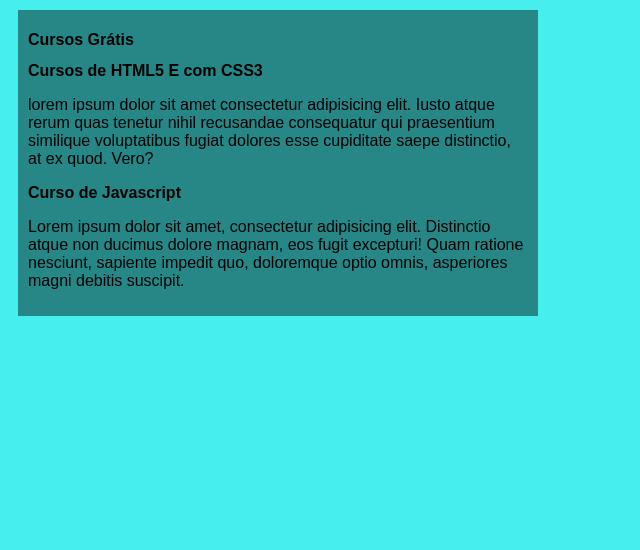
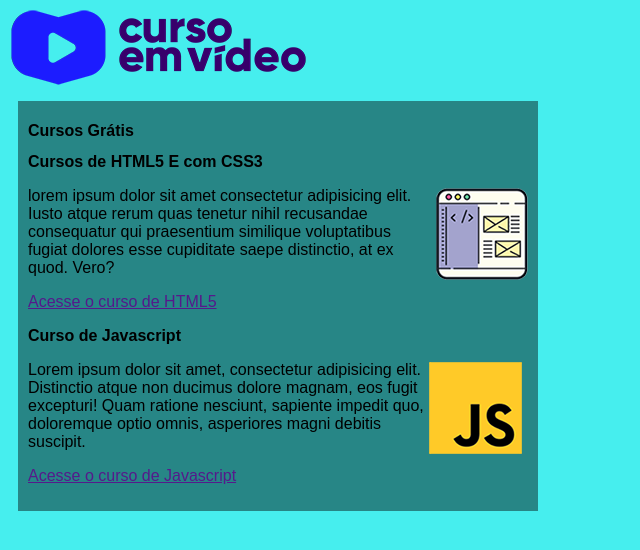
Before and after one commit to ELSON-341/projeto-site, a plain HTML site: page index.html in a window 1280 px wide. Shown: the whole page, without its empty margins (0-640 px from the left). Drawn offline with Linux system fonts and the light colour scheme.

Commit message:
tempo esgotado.

```diff
--- a/estilos/style.css
+++ b/estilos/style.css
@@ -8,6 +8,11 @@
 
 }
 
+img.lado {
+    float: right;
+}
+
+
 main {
     background-color: rgba(0, 0, 0, 0.438);
     width: 500px;
--- a/index.html
+++ b/index.html
@@ -5,6 +5,7 @@
     <meta http-equiv="X-UA-Compatible" content="IE=edge">
     <meta name="viewport" content="width=device-width, initial-scale=1.0">
     <title>Site Curso em Video</title>
+    <img src="imagens/curso-em-video-cor.png" alt="Curso em Vídeo">
     <link rel="stylesheet" href="estilos/style.css">
 </head>
 <body>
@@ -13,11 +14,15 @@
             <h1>Cursos Grátis</h1>
         </header><article>
             <h2>Cursos de HTML5 E com CSS3</h2>
+            <img class="lado" src="imagens/curso-html-css.png" alt="Curso de HTML">
             <p>lorem ipsum dolor sit amet consectetur adipisicing elit. Iusto atque rerum quas tenetur nihil recusandae consequatur qui praesentium similique voluptatibus fugiat dolores esse cupiditate saepe distinctio, at ex quod. Vero?</p>
+            <p><a href="">Acesse o curso de HTML5</a></p>
         </article>
         <article>
             <h2>Curso de Javascript</h2>
+            <img class="lado" src="imagens/curso-javascript.png" alt="Curso de Javascript">
             <p>Lorem ipsum dolor sit amet, consectetur adipisicing elit. Distinctio atque non ducimus dolore magnam, eos fugit excepturi! Quam ratione nesciunt, sapiente impedit quo, doloremque optio omnis, asperiores magni debitis suscipit.</p>
+            <p><a href="">Acesse o curso de Javascript</a></p>
         </article>
     </main>
 </body>
```
